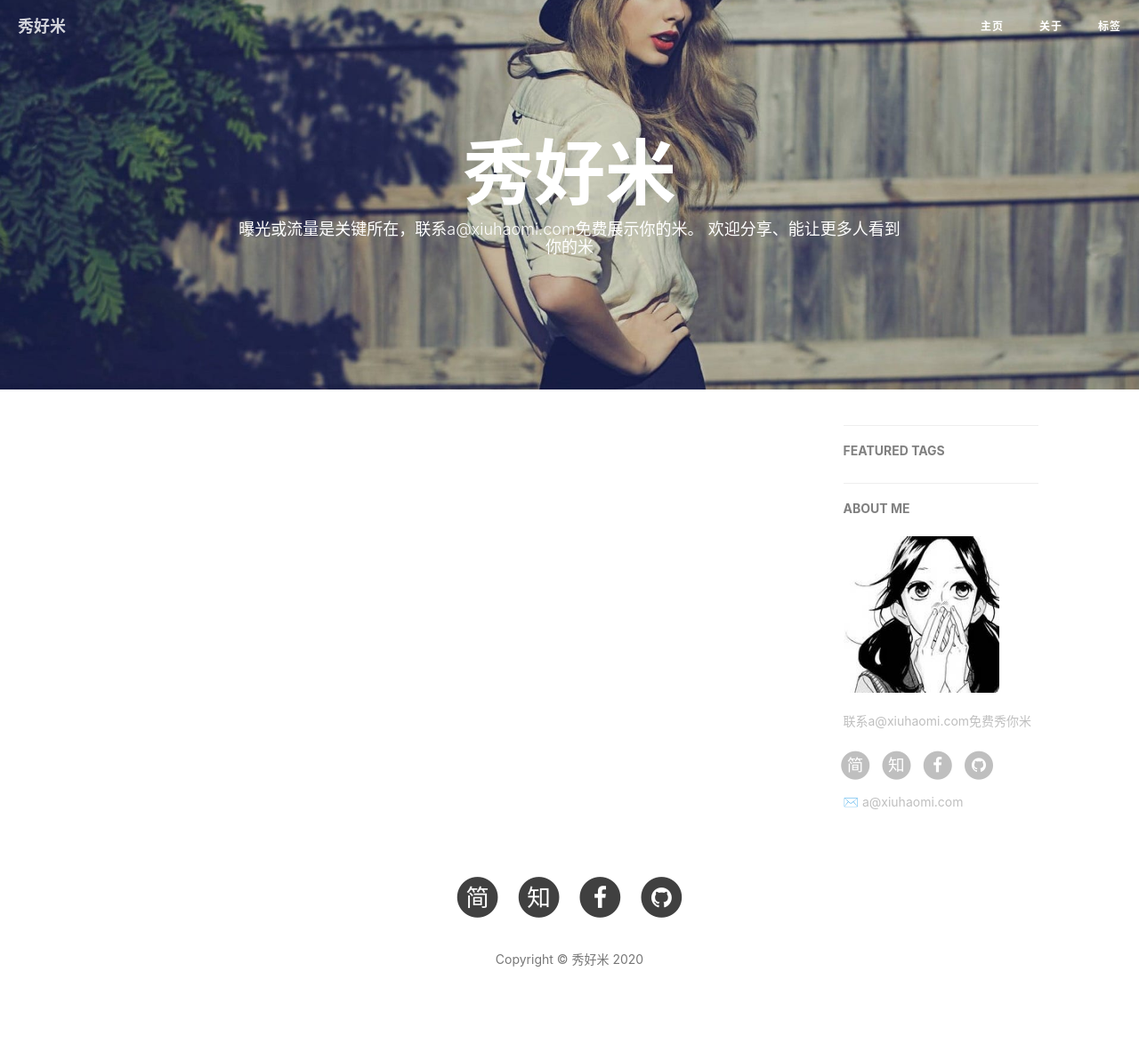
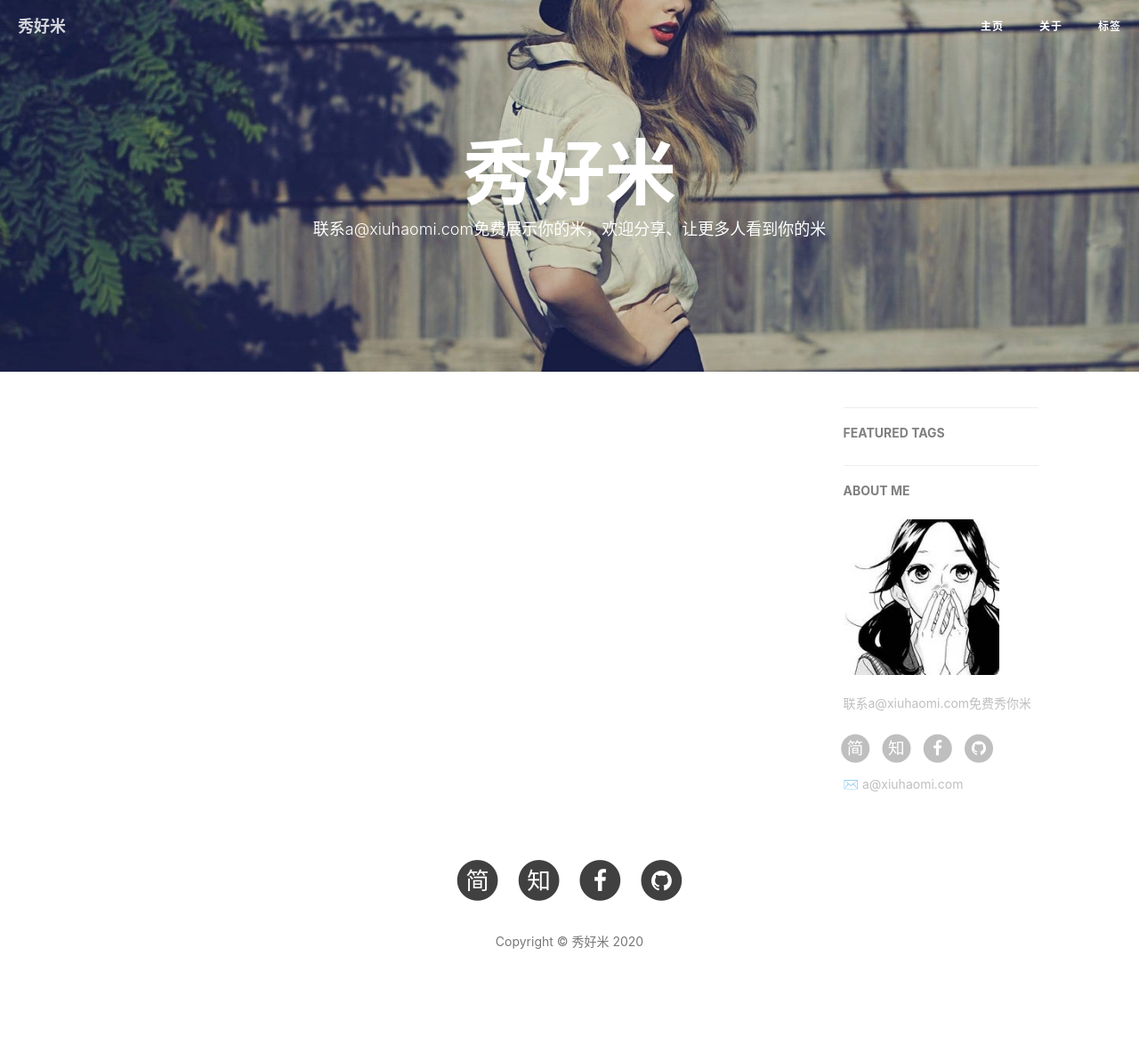
Before and after one commit to xiuhaomi/xiuhaomi.com, a Jekyll site: the page built from index.html, in a window 1280 px wide. Shown: the whole page at 89% size. Built offline with Jekyll 4.4.1, drawn with Linux system fonts in a browser that asks for light colours; nearby versions of some CDN libraries; the list of posts is cut into pages by our own code; comment, search, counter and statistics services are not loaded.

Commit message:
Update index.html

```diff
--- a/index.html
+++ b/index.html
@@ -1,6 +1,6 @@
 ---
 layout: page
-description: "曝光或流量是关键所在，联系a@xiuhaomi.com免费展示你的米。\n欢迎分享、能让更多人看到你的米"
+description: "联系a@xiuhaomi.com免费展示你的米，欢迎分享、让更多人看到你的米"
 ---
 
 {% for post in paginator.posts %}
```
